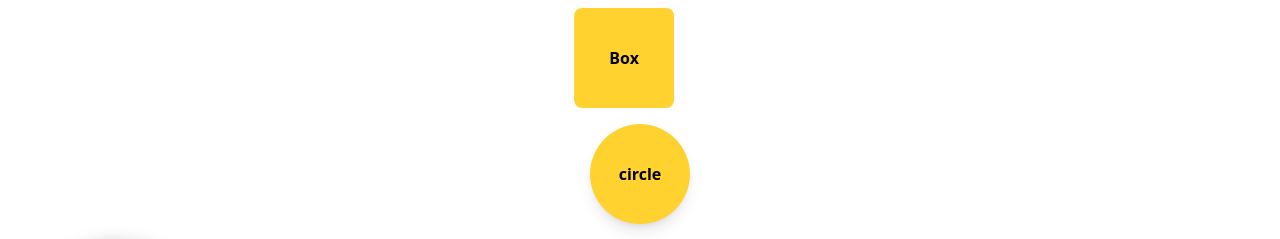
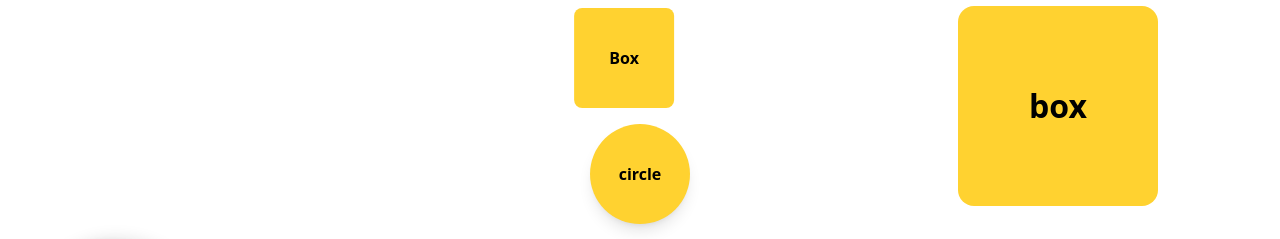
Before and after one commit to NIRMAL1996-CODE/reactcodepractice, a React (Vite) app in the folder PracticeMotion/: page / in a window 1280 px wide. Shown: the top 239 px of the page. Built offline with nearby package versions, Linux system fonts and the light colour scheme; grey boxes are pictures that could not be loaded.

Commit message:
Combine Animation with scale, rotate and diagonal move of a box

```diff
--- a/PracticeMotion/src/App.tsx
+++ b/PracticeMotion/src/App.tsx
@@ -1,5 +1,6 @@
 import BoxAnimation from "./components/BoxAnimation"
 import CircleBounce from "./components/CircleBounce"
+import CombinedAnimation from "./components/CombinedAnimation"
 import RotationAnimation from "./components/RotationAnimation"
 import SkewedTransition from "./components/SkewedTransition"
 
@@ -10,6 +11,7 @@ const App = () => {
       <CircleBounce/>
       <RotationAnimation/>
       <SkewedTransition/>
+      <CombinedAnimation/>
     </div>
   )
 }
--- /dev/null
+++ b/PracticeMotion/src/components/CombinedAnimation.tsx
@@ -0,0 +1,12 @@
+import {motion} from "framer-motion"
+
+const CombinedAnimation = () => {
+  return (
+    <motion.div
+    className="w-[100px] h-[100px] bg-amber-300 m-2 rounded-lg flex justify-center items-center font-bold"
+    animate={{x:1000, y:-500,scale:2, rotate:360}}
+    transition={{ duration:2}}>box
+    </motion.div>
+  )
+};
+export default CombinedAnimation;
```
